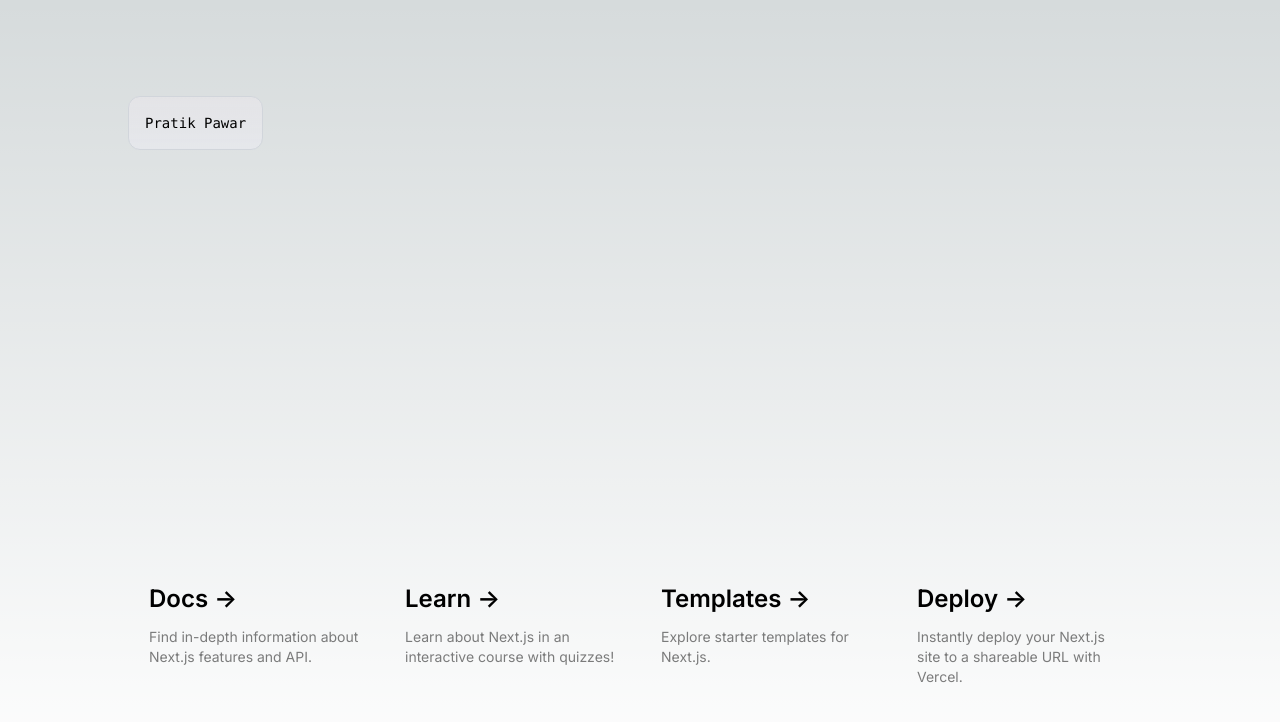
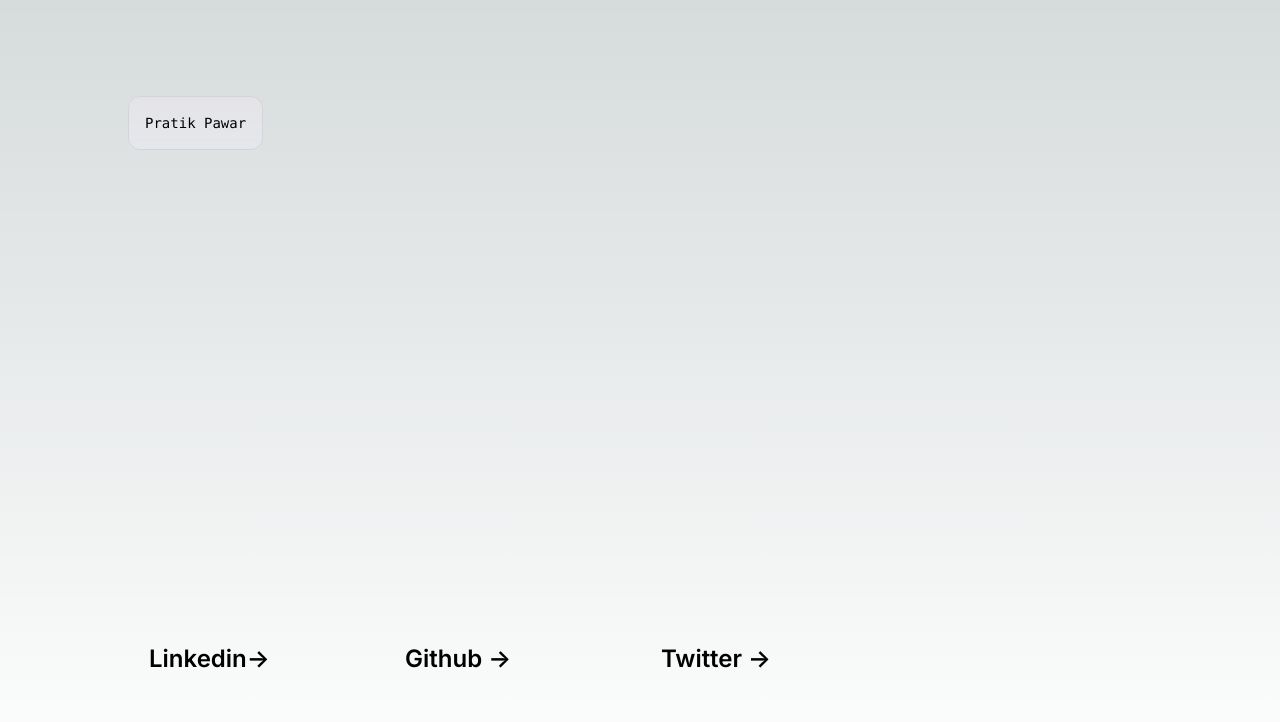
Before and after one commit to pratikpawar10/my-next-app, a Next.js app: page / in a window 1280 px wide. Shown: the top 722 px of the page. Built offline with nearby package versions, Linux system fonts and the light colour scheme.

Commit message:
added social media

```diff
--- a/app/page.tsx
+++ b/app/page.tsx
@@ -15,72 +15,57 @@ export default function Home() {
 
       <div className="mb-32 grid text-center lg:max-w-5xl lg:w-full lg:mb-0 lg:grid-cols-4 lg:text-left">
         <a
-          href="https://nextjs.org/docs?utm_source=create-next-app&utm_medium=appdir-template&utm_campaign=create-next-app"
+          href="https://www.linkedin.com/in/pratik-gajanan-pawar"
           className="group rounded-lg border border-transparent px-5 py-4 transition-colors hover:border-gray-300 hover:bg-gray-100 hover:dark:border-neutral-700 hover:dark:bg-neutral-800/30"
           target="_blank"
           rel="noopener noreferrer"
         >
           <h2 className={`mb-3 text-2xl font-semibold`}>
-            Docs{' '}
+            Linkedin{""}
             <span className="inline-block transition-transform group-hover:translate-x-1 motion-reduce:transform-none">
               -&gt;
             </span>
           </h2>
-          <p className={`m-0 max-w-[30ch] text-sm opacity-50`}>
+          {/* <p className={`m-0 max-w-[30ch] text-sm opacity-50`}>
             Find in-depth information about Next.js features and API.
-          </p>
+          </p> */}
         </a>
 
         <a
-          href="https://nextjs.org/learn?utm_source=create-next-app&utm_medium=appdir-template-tw&utm_campaign=create-next-app"
+          href="https://github.com/pratikpawar10"
           className="group rounded-lg border border-transparent px-5 py-4 transition-colors hover:border-gray-300 hover:bg-gray-100 hover:dark:border-neutral-700 hover:dark:bg-neutral-800/30"
           target="_blank"
           rel="noopener noreferrer"
         >
           <h2 className={`mb-3 text-2xl font-semibold`}>
-            Learn{' '}
+            Github{' '}
             <span className="inline-block transition-transform group-hover:translate-x-1 motion-reduce:transform-none">
               -&gt;
             </span>
           </h2>
-          <p className={`m-0 max-w-[30ch] text-sm opacity-50`}>
+          {/* <p className={`m-0 max-w-[30ch] text-sm opacity-50`}>
             Learn about Next.js in an interactive course with&nbsp;quizzes!
-          </p>
+          </p> */}
         </a>
 
         <a
-          href="https://vercel.com/templates?framework=next.js&utm_source=create-next-app&utm_medium=appdir-template&utm_campaign=create-next-app"
+          href="https://twitter.com/Pratikpawar01"
           className="group rounded-lg border border-transparent px-5 py-4 transition-colors hover:border-gray-300 hover:bg-gray-100 hover:dark:border-neutral-700 hover:dark:bg-neutral-800/30"
           target="_blank"
           rel="noopener noreferrer"
         >
           <h2 className={`mb-3 text-2xl font-semibold`}>
-            Templates{' '}
+            Twitter{' '}
             <span className="inline-block transition-transform group-hover:translate-x-1 motion-reduce:transform-none">
               -&gt;
             </span>
           </h2>
-          <p className={`m-0 max-w-[30ch] text-sm opacity-50`}>
+          {/* <p className={`m-0 max-w-[30ch] text-sm opacity-50`}>
             Explore starter templates for Next.js.
-          </p>
+          </p> */}
         </a>
 
-        <a
-          href="https://vercel.com/new?utm_source=create-next-app&utm_medium=appdir-template&utm_campaign=create-next-app"
-          className="group rounded-lg border border-transparent px-5 py-4 transition-colors hover:border-gray-300 hover:bg-gray-100 hover:dark:border-neutral-700 hover:dark:bg-neutral-800/30"
-          target="_blank"
-          rel="noopener noreferrer"
-        >
-          <h2 className={`mb-3 text-2xl font-semibold`}>
-            Deploy{' '}
-            <span className="inline-block transition-transform group-hover:translate-x-1 motion-reduce:transform-none">
-              -&gt;
-            </span>
-          </h2>
-          <p className={`m-0 max-w-[30ch] text-sm opacity-50`}>
-            Instantly deploy your Next.js site to a shareable URL with Vercel.
-          </p>
-        </a>
+
       </div>
     </main>
   )
```
